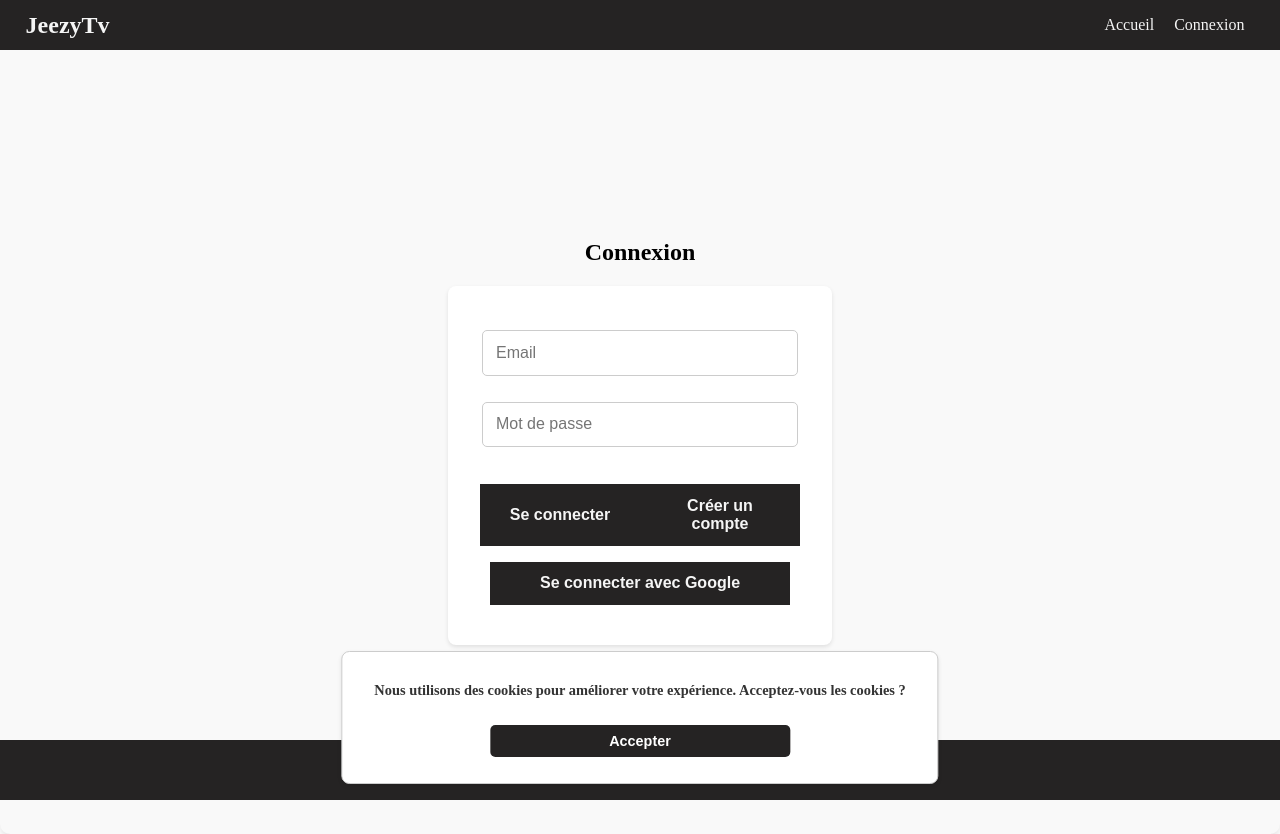
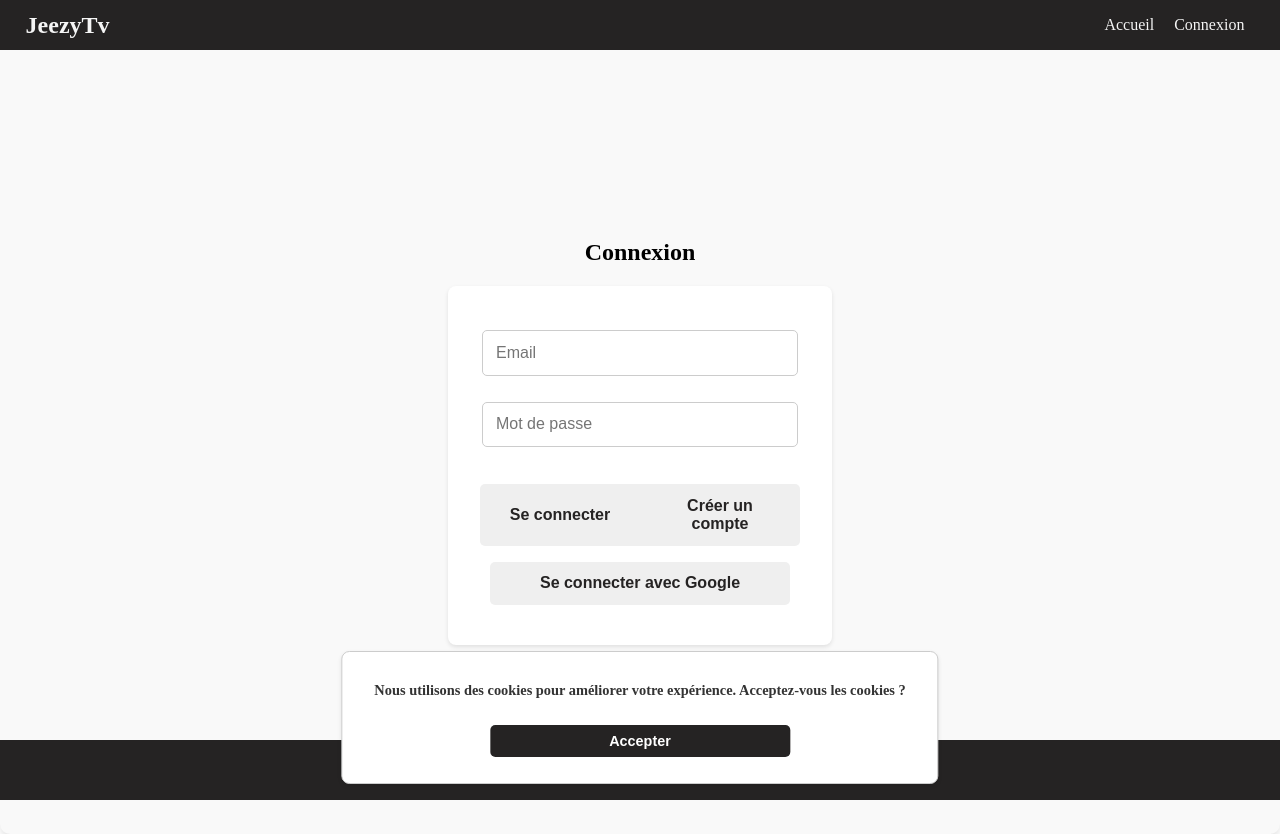
Before and after one commit to 7S-Coder/MyJTV, a React (Vite) app: page /login in a window 1280 px wide. Built offline with nearby package versions, Linux system fonts and the light colour scheme; no server answers.

Commit message:
update auth scss

```diff
--- a/src/css/Auth.scss
+++ b/src/css/Auth.scss
@@ -32,22 +32,27 @@
             margin: 0.5rem 0;
             padding: 0.8rem 1.2rem;
             border: none;
-            border-radius: 5px;
-            background-color: $primary;
-            color: $secondary;
+            color: $primary;
             font-size: 1rem;
             font-weight: bold;
             text-align: center;
             transition: background-color 0.3s ease, transform 0.2s ease;
-            border-radius: 0px;
 
 
             &:hover {
-                background-color: #ffffff;
-                color: $primary;
+                background-color: $primary;
+                color: $secondary;
                 transform: translateY(-2px);
                 cursor: pointer;
             }
+        }
+
+        button:first-child {
+            border-radius: 5px 0 0 5px;
+        }
+
+        button:nth-child(2) {
+            border-radius: 0 5px 5px 0;
         }
     }
 
@@ -55,7 +60,6 @@
         width: 90%;
         margin: 0.8rem 0;
         padding: 0.8rem;
-        border-radius: 5px;
         border: 1px solid #ccc;
         font-size: 1rem;
         transition: border-color 0.3s ease;
@@ -64,6 +68,10 @@
             border-color: #007bff;
             outline: none;
         }
+    }
+
+    button, .google-auth-button, input {
+        border-radius: 5px;
     }
 
     .cookies-popup {
```
